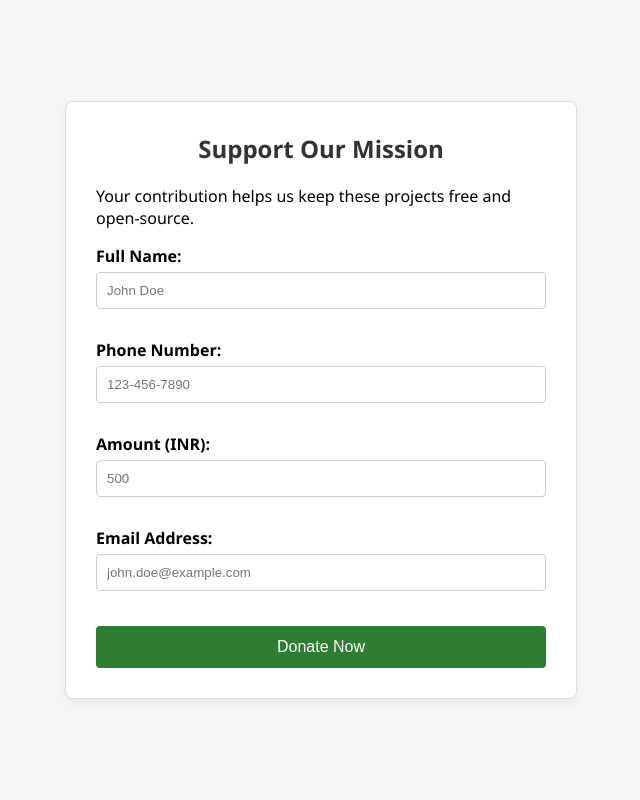
After one commit to manasvikochikar-web/Food-Waste-Rescue, a Flask app: page /donate.html in a window 1280 px wide. The commit adds this page. Shown: the whole page, without its empty margins (319-959 px from the left). Run offline with Flask 3, Linux system fonts and the light colour scheme.

Commit message:
updated website

```diff
--- /dev/null
+++ b/app.py
@@ -0,0 +1,82 @@
+from flask import Flask, request, redirect, render_template, url_for
+import sqlite3
+
+app = Flask(__name__)
+
+# Function to initialize the database
+def init_db():
+    # Connect to (or create) the database file
+    conn = sqlite3.connect('users.db')
+    # Create the table if it doesn't exist
+    conn.execute('''
+        CREATE TABLE IF NOT EXISTS users
+        (username TEXT, email TEXT, phone TEXT, password TEXT)
+    ''')
+    conn.commit()
+    conn.close()
+
+# Run the initialization
+init_db()
+
+# Route to serve the login page
+@app.route('/')
+def index():
+    return render_template('index.html')
+
+from flask import Flask, request, redirect, render_template, url_for
+import sqlite3
+import os
+
+app = Flask(__name__)
+
+# 1. Database Setup
+def init_db():
+    conn = sqlite3.connect('users.db')
+    conn.execute('''
+        CREATE TABLE IF NOT EXISTS users
+        (username TEXT, email TEXT, phone TEXT, password TEXT)
+    ''')
+    conn.commit()
+    conn.close()
+
+# Initialize the database immediately
+init_db()
+
+# 2. Routes (Must be defined BEFORE app.run)
+
+@app.route('/')
+def index():
+    return render_template('index.html')
+
+@app.route('/login', methods=['POST'])
+def login():
+    # Capture form data
+    username = request.form.get('username')
+    email = request.form.get('email')
+    phone = request.form.get('phone')
+    password = request.form.get('password')
+
+    # Save to database
+    conn = sqlite3.connect('users.db')
+    conn.execute('INSERT INTO users VALUES (?, ?, ?, ?)', (username, email, phone, password))
+    conn.commit()
+    conn.close()
+
+    # Redirect to the main_page route
+    return redirect(url_for('main_page'))
+
+@app.route('/main')
+def main_page():
+    # Ensure 'main.html' exists in the /templates folder
+    return render_template('main.html')
+
+
+
+@app.route('/donate.html')
+def donate():
+    return render_template('donate.html')
+
+# 3. Server Execution (Must be at the very bottom)
+if __name__ == '__main__':
+    # 'debug=True' is essential for seeing server-side errors in your terminal
+    app.run(debug=True, port=5000)
--- /dev/null
+++ b/static/style.css
@@ -0,0 +1,102 @@
+/* Reset and global body styling */
+body {
+    font-family: 'Segoe UI', sans-serif;
+    background-color: #f4f7f6;
+    display: flex;
+    justify-content: center;
+    align-items: center;
+    height: 100vh;
+    margin: 0;
+}
+
+/* Container styling */
+.login-container {
+    background: #ffffff;
+    padding: 30px;
+    border-radius: 8px;
+    box-shadow: 0 4px 6px rgba(0, 0, 0, 0.1);
+    width: 300px;
+}
+
+/* Typography */
+h2 {
+    text-align: center;
+    color: #333;
+    margin-top: 0;
+}
+
+.input-group {
+    margin-bottom: 1rem;
+}
+
+label {
+    display: block;
+    margin-bottom: 0.5rem;
+}
+
+/* Input fields */
+input {
+    width: 100%;
+    padding: 10px;
+    margin-bottom: 15px;
+    border: 1px solid #ccc;
+    border-radius: 4px;
+    box-sizing: border-box; /* Crucial for width: 100% + padding */
+}
+
+/* Button styling */
+button {
+    width: 100%;
+    padding: 10px;
+    background-color: #28a745;
+    color: white;
+    border: none;
+    border-radius: 4px;
+    cursor: pointer;
+    font-size: 16px;
+    transition: background-color 0.2s;
+}
+
+button:hover {
+    background-color: #218838;
+}
+
+.form-box {
+    background-color: #ffffff;
+    border: 1px solid #ddd;
+    border-radius: 8px;
+    padding: 30px;
+    max-width: 450px;
+    margin: 40px auto;
+    box-shadow: 0 4px 10px rgba(0, 0, 0, 0.05);
+}
+
+.form-box label {
+    display: block;
+    margin: 15px 0 5px;
+    font-weight: bold;
+}
+
+.form-box input {
+    width: 100%;
+    padding: 10px;
+    border: 1px solid #ccc;
+    border-radius: 4px;
+    box-sizing: border-box; /* Ensures padding doesn't increase width */
+}
+
+.form-box button {
+    width: 100%;
+    padding: 12px;
+    background-color: #2e7d32;
+    color: white;
+    border: none;
+    border-radius: 4px;
+    margin-top: 20px;
+    cursor: pointer;
+    font-size: 16px;
+}
+
+.form-box button:hover {
+    background-color: #1b5e20;
+}
--- /dev/null
+++ b/templates/donate.html
@@ -0,0 +1,30 @@
+<!DOCTYPE html>
+<html lang="en">
+<head>
+    <meta charset="UTF-8">
+    <meta name="viewport" content="width=device-width, initial-scale=1.0">
+    <title>Donate</title>
+    <link rel="stylesheet" href="{{ url_for('static', filename='style.css') }}">
+    <script src="{{ url_for('static', filename='donate.js') }}"></script>
+</head>
+<body>
+    <div class="form-box">
+        <h2>Support Our Mission</h2>
+        <p>Your contribution helps us keep these projects free and open-source.</p>
+        <form>
+            <label>Full Name:</label>
+            <input type="text" placeholder="John Doe">
+
+        <label>Phone Number:</label>
+        <input type="tel" placeholder="123-456-7890">
+
+        <label>Amount (INR):</label>
+        <input type="number" placeholder="500">
+
+        <label>Email Address:</label>
+        <input type="email" placeholder="john.doe@example.com">
+
+        <button type="submit">Donate Now</button>
+    </form>
+</div>
+</section>
--- a/index.html
+++ b/templates/index.html
@@ -4,7 +4,7 @@
     <meta charset="UTF-8">
     <meta name="viewport" content="width=device-width, initial-scale=1.0">
     <title>Login Page</title>
-    <link rel="stylesheet" href="style.css">
+<link rel="stylesheet" href="{{ url_for('static', filename='style.css') }}">
 </head>
 <body>
     <div class="login-container">
--- a/main.html
+++ b/templates/main.html
@@ -3,19 +3,24 @@
 <head>
     <meta charset="UTF-8">
     <meta name="viewport" content="width=device-width, initial-scale=1.0">
+    <link rel="stylesheet" href="{{ url_for('static', filename='main.css') }}">
+
     <title>FoodWasteRescue.com</title>
 </head>
 <body>
 <h1>Welcome to FoodWasteRescue.com</h1>
 <p>Our mission is to reduce food waste and help those in need. Join us in our efforts to rescue surplus food and distribute it to communities that need it most.</p>
+<br>
 <h2>How You Can Help</h2>
 <ul>
     <li>Donate surplus food from your business or home.</li>
     <li>Volunteer your time to help with food collection and distribution.</li>
     <li>Spread awareness about food waste and its impact on the environment.</li>
 </ul>
+<br>
 <h2>Get Involved</h2>
 <p>Sign up for our newsletter to stay updated on our latest initiatives and events. Follow us on social media to see how you can make a difference in your community.</p>
+<br>
 <a href="donate.html" target="_blank">Donate Now</a>
 </body>
 </html>
```
Also changed, not shown: donate.html (deleted, +0 -18 lines), login.py (deleted, +0 -29 lines), static/main.css (added, +51 -0 lines), style.css (deleted, +0 -43 lines), static/donate.css (renamed from donate.css), static/donate.js (renamed from donate.js), users.db (added).
